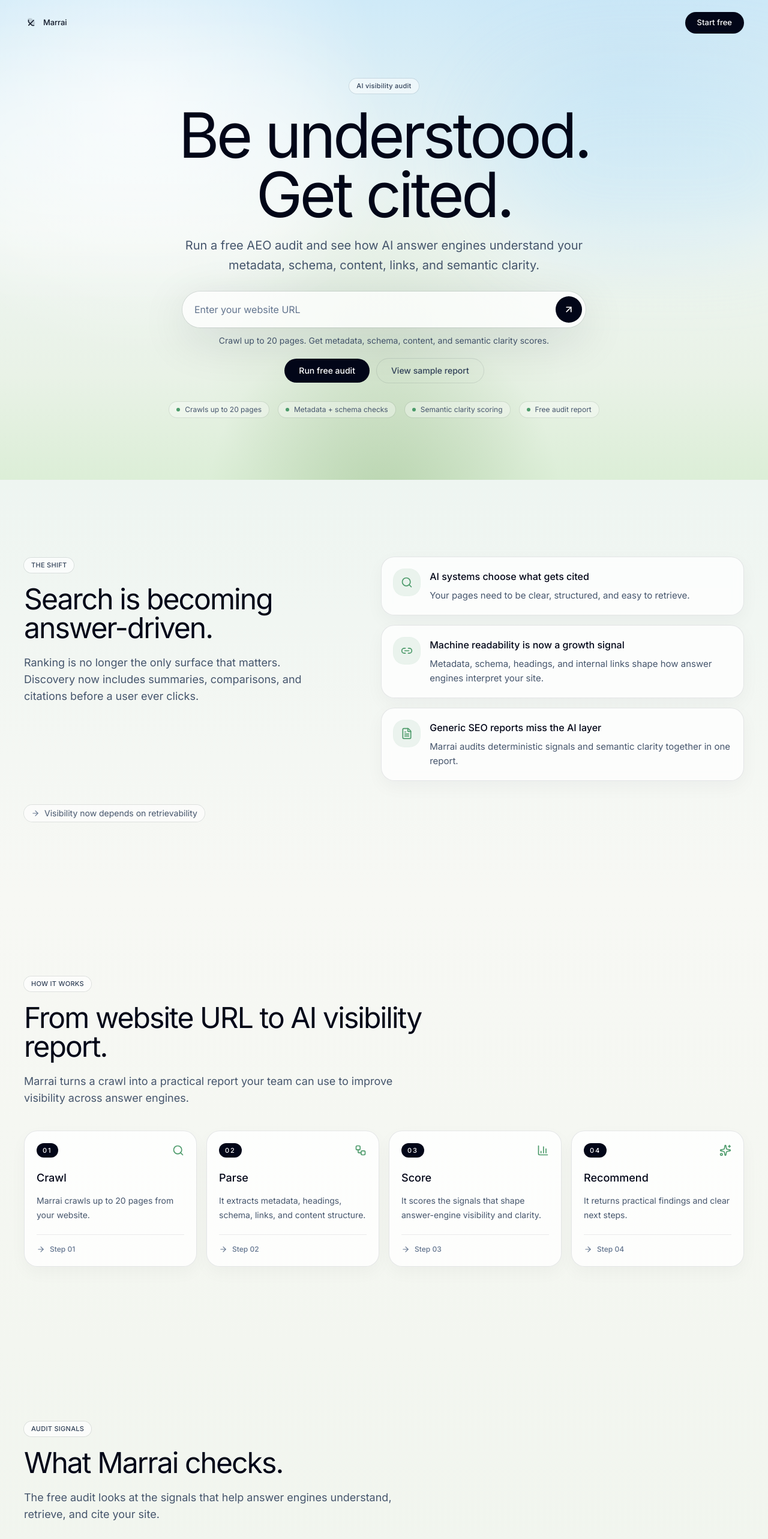
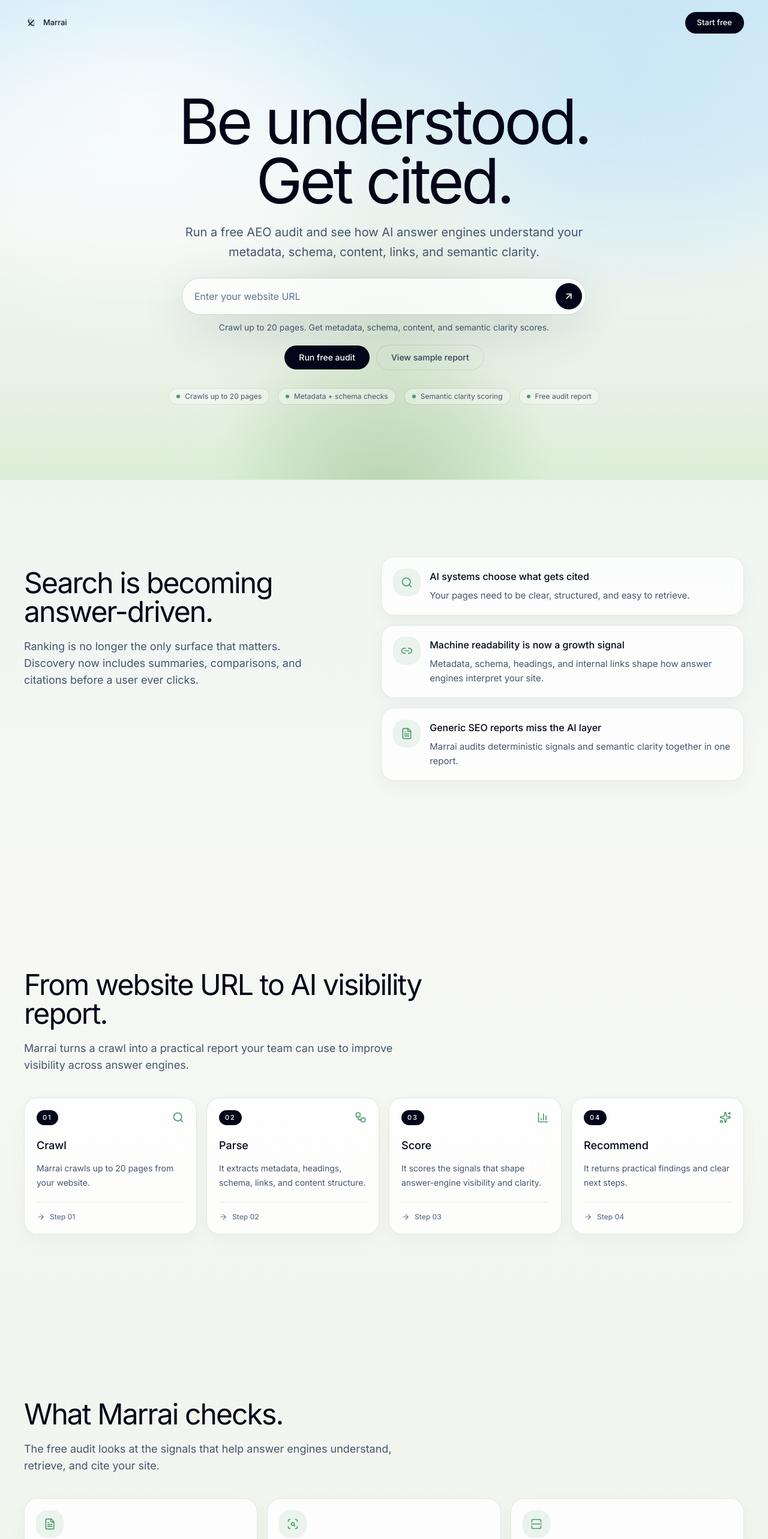
Before and after one commit to whyismeleige/marrai-web, a Next.js app: page / in a window 1280 px wide. Shown: the top 2566 px of the page at 60% size. Built offline with nearby package versions, Linux system fonts and the light colour scheme.

Commit message:
refactor(landing): remove unneccessary ui pills in landing

```diff
--- a/components/marketing/how-it-works-section.tsx
+++ b/components/marketing/how-it-works-section.tsx
@@ -38,9 +38,6 @@ export function HowItWorksSection() {
     <section className="bg-[linear-gradient(180deg,#F7F8F4_0%,#F3F6F0_100%)]">
       <div className="mx-auto max-w-7xl px-5 py-20 sm:px-8 sm:py-24 lg:px-10 lg:py-32">
         <div className="max-w-2xl">
-          <div className="inline-flex rounded-full bg-white/70 px-3 py-1 text-[11px] font-medium tracking-wide text-slate-700 ring-1 ring-slate-900/10">
-            HOW IT WORKS
-          </div>
           <h2 className="mt-5 text-3xl font-normal tracking-[-0.04em] text-slate-950 sm:text-4xl lg:text-5xl">
             From website URL to AI visibility report.
           </h2>
--- a/components/marketing/marrai-hero.tsx
+++ b/components/marketing/marrai-hero.tsx
@@ -16,9 +16,6 @@ export function MarraiHero() {
         <MarraiNavbar />
 
         <div className="relative z-10 mx-auto flex flex-1 w-full max-w-5xl flex-col items-center justify-center px-5 pb-16 pt-8 text-center sm:pb-20 sm:pt-10 lg:pb-24 lg:pt-12">
-          <div className="animate-fade-up mb-5 rounded-full bg-white/50 px-3 py-1 text-[11px] font-medium tracking-wide text-slate-700 ring-1 ring-slate-900/10 backdrop-blur-md">
-            AI visibility audit
-          </div>
 
           <h1 className="max-w-[920px] text-[48px] font-normal leading-[0.95] tracking-[-0.045em] text-slate-950 [text-wrap:balance] min-[400px]:text-[56px] sm:text-7xl lg:text-[92px] xl:text-[104px]">
             <span className="animate-fade-up block">Be understood.</span>
--- a/components/marketing/problem-section.tsx
+++ b/components/marketing/problem-section.tsx
@@ -24,9 +24,6 @@ export function ProblemSection() {
       <div className="mx-auto max-w-7xl px-5 py-20 sm:px-8 sm:py-24 lg:px-10 lg:py-32">
         <div className="grid gap-10 lg:grid-cols-[0.95fr_1.05fr] lg:items-start lg:gap-12">
           <div className="max-w-xl">
-            <div className="inline-flex rounded-full bg-white/70 px-3 py-1 text-[11px] font-medium tracking-wide text-slate-700 ring-1 ring-slate-900/10">
-              THE SHIFT
-            </div>
             <h2 className="mt-5 text-3xl font-normal tracking-[-0.04em] text-slate-950 sm:text-4xl lg:text-5xl">
               Search is becoming answer-driven.
             </h2>
@@ -65,12 +62,7 @@ export function ProblemSection() {
           </div>
         </div>
 
-        <div className="mt-10 flex items-center gap-2 text-sm text-slate-600">
-          <span className="inline-flex items-center gap-2 rounded-full bg-white/60 px-3 py-1 ring-1 ring-slate-900/10">
-            <ArrowRight className="h-3.5 w-3.5 text-slate-500" />
-            Visibility now depends on retrievability
-          </span>
-        </div>
+        <div className="mt-10 flex items-center gap-2 text-sm text-slate-600"></div>
       </div>
     </section>
   );
--- a/components/marketing/research-preview-section.tsx
+++ b/components/marketing/research-preview-section.tsx
@@ -31,9 +31,6 @@ export function ResearchPreviewSection() {
       <div className="mx-auto max-w-7xl px-5 py-20 sm:px-8 sm:py-24 lg:px-10 lg:py-32">
         <div className="flex flex-col gap-8 lg:flex-row lg:items-end lg:justify-between">
           <div className="max-w-2xl">
-            <div className="inline-flex rounded-full bg-white/70 px-3 py-1 text-[11px] font-medium tracking-wide text-slate-700 ring-1 ring-slate-900/10">
-              RESEARCH
-            </div>
             <h2 className="mt-5 text-3xl font-normal tracking-[-0.04em] text-slate-950 sm:text-4xl lg:text-5xl">
               Learn how AI answer engines understand, select, and cite brands.
             </h2>
--- a/components/marketing/signals-section.tsx
+++ b/components/marketing/signals-section.tsx
@@ -48,9 +48,6 @@ export function SignalsSection() {
     >
       <div className="mx-auto max-w-7xl px-5 py-20 sm:px-8 sm:py-24 lg:px-10 lg:py-32">
         <div className="max-w-2xl">
-          <div className="inline-flex rounded-full bg-white/70 px-3 py-1 text-[11px] font-medium tracking-wide text-slate-700 ring-1 ring-slate-900/10">
-            AUDIT SIGNALS
-          </div>
           <h2 className="mt-5 text-3xl font-normal tracking-[-0.04em] text-slate-950 sm:text-4xl lg:text-5xl">
             What Marrai checks.
           </h2>
```
